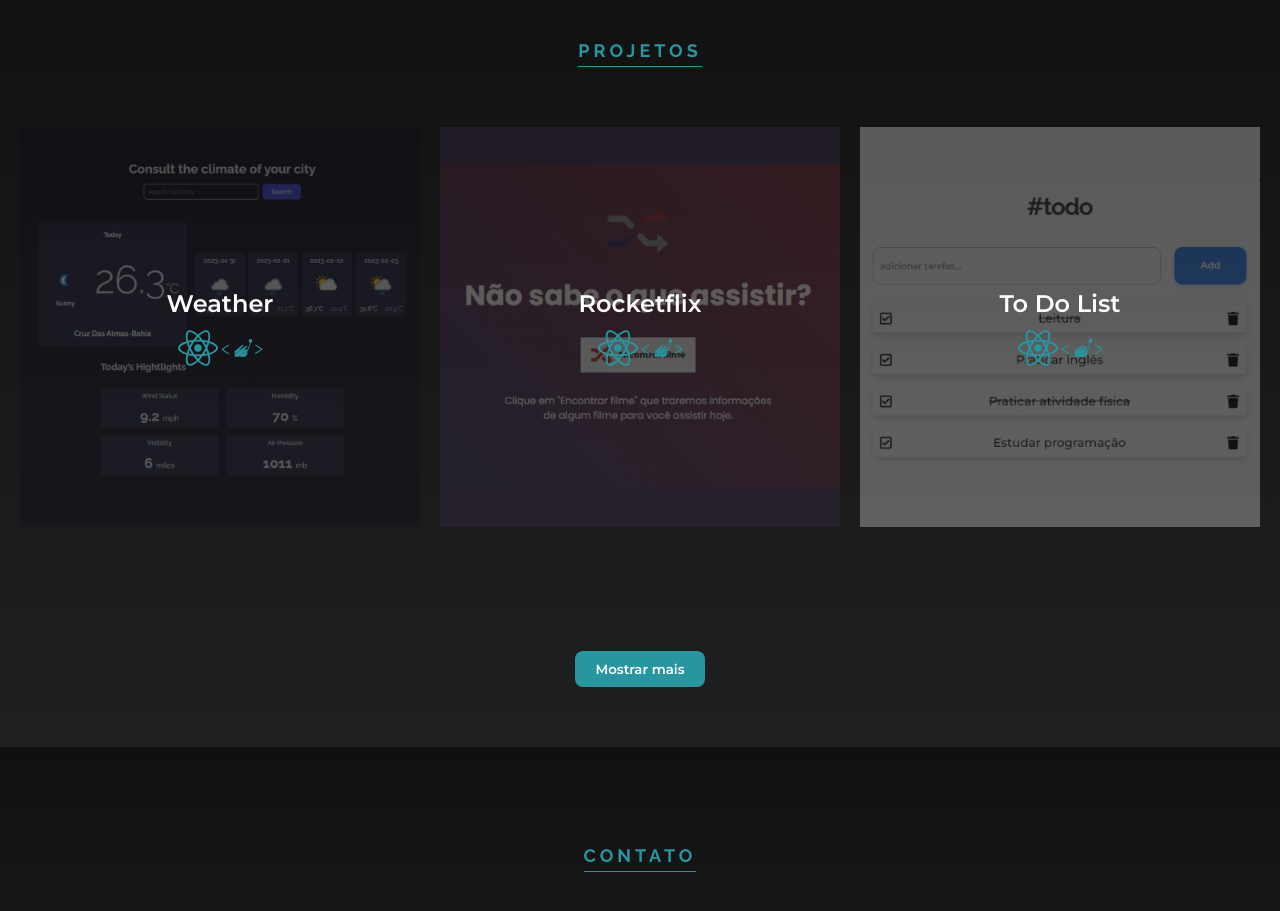
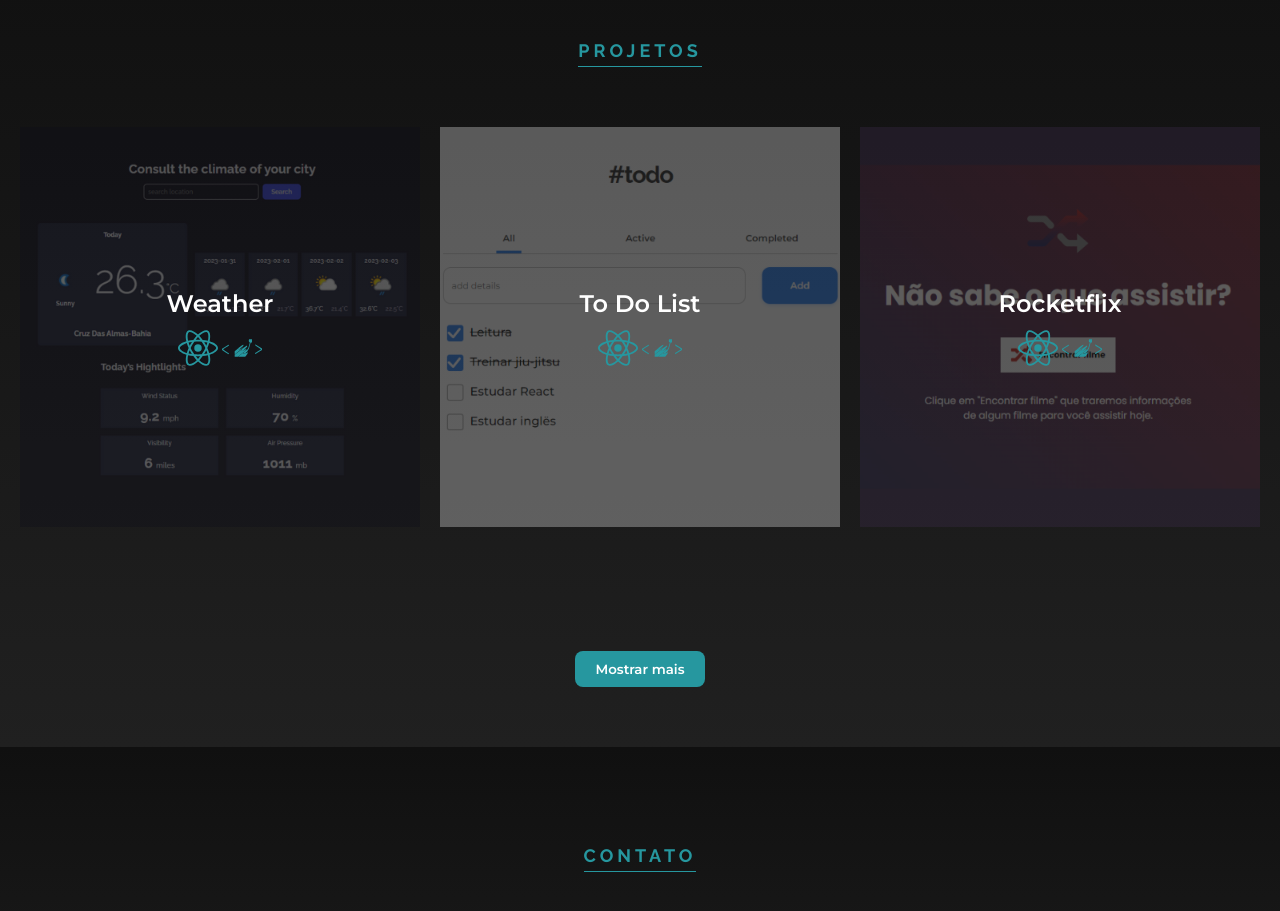
Before and after one commit to miguelfiais/portfolio, a React (Vite) app: page / in a window 1280 px wide. Shown: the part 1660-2571 px from the top of the page. Built offline with nearby package versions, Linux system fonts and the light colour scheme.

Commit message:
feat: add updated todo-list

```diff
--- a/src/components/Projects/Projects.jsx
+++ b/src/components/Projects/Projects.jsx
@@ -1,5 +1,5 @@
 import Title from "../Title/Title"
-import templateTodo2 from '../../assets/templateTodo2.png'
+import templateTodo from '../../assets/templateTodo.png'
 import templateConvert from '../../assets/templateConvert.png'
 import templateBlog from '../../assets/templateBlog.png'
 import templateForm from '../../assets/templateForm.png'
@@ -26,11 +26,11 @@
           <ItemProject template={templateWeather} name= "Weather"  descrition='O projeto é capaz de obter informações climáticas, como temperatura, estado do vento, pressão do ar, visibilidade, umidade e as previsões climáticas para os próximos 5 dias, assim que a pessoa digitar o nome de alguma cidade. A interface foi criada de forma simples e intuitiva, com campo de busca para digitar o nome da cidade e o botão de busca, assim que o usuário digita e busca as informações são exibidas logo em seguida. O projeto foi desenvolvido com React e usa a API do weatherapi.com para obter as informações climáticas.' link1="https://github.com/miguelfiais/weather" link2="https://mfweather.netlify.app/"
           icon={<SiReact />} icon2={<SiStyledcomponents />} data="23/01/2023"/>
 
+          <ItemProject template={templateTodo} name= "To Do List"  descrition='Eu criei um aplicativo de lista de tarefas usando React que me permite adicionar, atualizar e excluir tarefas. Além disso, eu incluí três modos de exibição diferentes: "all", "active" e "completed". Para alternar entre os modos de exibição, usei a biblioteca React Router DOM para criar rotas diferentes para cada modo. Para garantir que as tarefas sejam salvas mesmo após a atualização da página, implementei o uso do LocalStorage do navegador. Por fim, para permitir que diferentes componentes da aplicação acessem informações de contexto, utilizei a API useContext do React. Com isso, pude compartilhar informações sobre as tarefas entre os diferentes componentes, tornando a construção do aplicativo mais fácil e intuitiva.' link1="https://github.com/miguelfiais/todo-list" link2="https://mftodolist.netlify.app/"
+          icon={<SiReact />} icon2={<SiStyledcomponents />} data="17/09/2022"/>
+
           <ItemProject template={templateFlix} name= "Rocketflix"  descrition='Desenvolvi o projeto com React para resolver um desafio da Rocketseat. Utilizei a API do TMDB para exibir filmes aleatórios ao clicar em "Encontrar Filme". Estudei a documentação da API antes de começar o projeto. Criei uma interface simples com React e implementei a lógica para requisição e tratamento da resposta da API. Enfrentei desafios, mas consegui completar o projeto com sucesso.' link1="https://github.com/miguelfiais/rocketflix" link2="https://mfrocketflix.netlify.app/"
           icon={<SiReact />} icon2={<SiStyledcomponents />} data="21/01/2023"/>
-
-          <ItemProject template={templateTodo2} name= "To Do List"  descrition="Projeto desenvolvido no DevClub, com a finalidade de aprender React. Neste projeto o usuário adiciona tarefas do dia a dia, alterando o estado quando concluída e também deletar alguma tarefa. Com isso, aprendi sobre os Hooks do React o uso do useState, também a estilizar com Styled-components (CSS in JS), e definir CSS atrvés de algum dado através das props." link1="https://github.com/miguelfiais/to-do-list" link2="https://todolistreactm.netlify.app/"
-          icon={<SiReact />} icon2={<SiStyledcomponents />} data="17/09/2022"/>
 
           <ItemProject template={templateConvert} name= "Convert Money" descrition="O Convert Money foi um projeto desenvolvido no curso do DevClub. Foi a partir dele que eu tive o primeiro contato com a DOM (Document Obeject Model), com objetivo de  manipular os elementos do HTML de forma dinâmina por determinado evento, através do JavaScript. Além disso, foi muito importante para treinar a lógica a de programação."  link1="https://github.com/miguelfiais/ConvertMoney" link2="https://miguelfiais.github.io/ConvertMoney/"
           icon={<SiHtml5 />} icon2={<SiCss3 />} icon3={<SiJavascript />}  data="07/07/2022"/>
@@ -50,7 +50,6 @@
           link1="https://github.com/miguelfiais/Page-Nike"
           link2="https://miguelfiais.github.io/Page-Nike/"  icon={<SiHtml5 />} icon2={<SiCss3 />} icon3={<SiJavascript />} data="05/09/2022"/>
 
-
           <ItemProject template={templateForm} name= "React Form" descrition="Nesse projeto fiz um formulário no React. Onde utilizei o React Hook Forms que facilita muito na criação de formulário, fazendo validação dos campos, como criar um Schema do formulário e também como verificar todos os dados do formulário."  link1="https://github.com/miguelfiais/forms-react" link2="https://flourishing-platypus-ff8700.netlify.app/"
           icon={<SiReact />} icon2={<SiStyledcomponents />} data="10/10/2022"/>
 
```
Also changed, not shown: src/assets/templateTodo.png, src/assets/templateTodo2.png (deleted).
